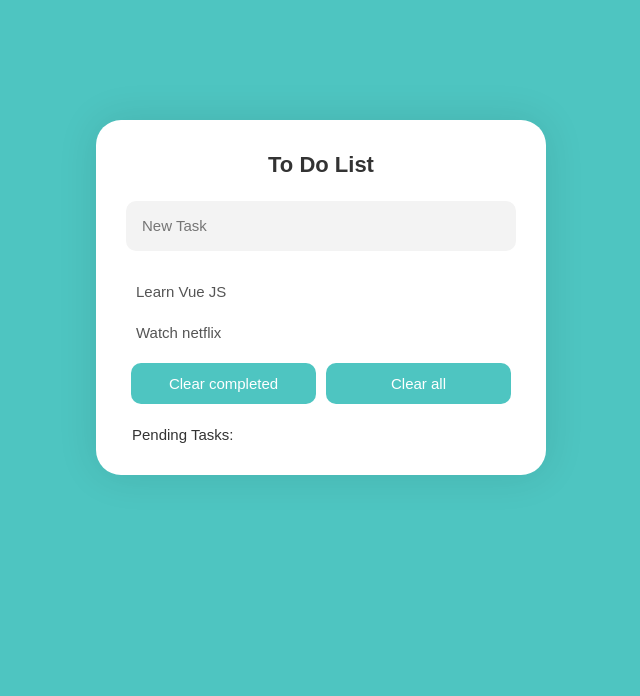
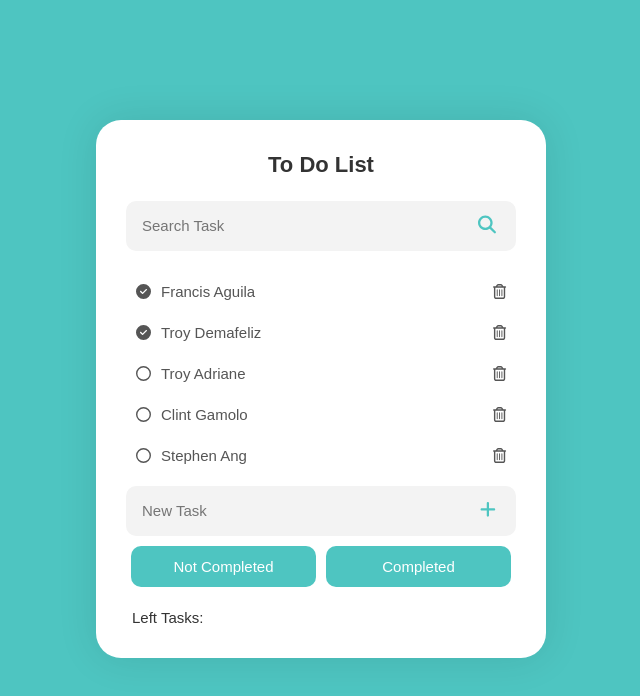
Before and after one commit to Din-Shane-Dominic-Magallanes/ToDoList, a Vue app in the folder to-do-list/: page / in a window 1280 px wide. Shown: the top 696 px of the page, without its empty margins (319-959 px from the left). Built offline with nearby package versions, Linux system fonts and the light colour scheme.

Commit message:
Added icons and styling

```diff
--- a/to-do-list/package.json
+++ b/to-do-list/package.json
@@ -9,6 +9,10 @@
     "preview": "vite preview"
   },
   "dependencies": {
+    "@fortawesome/fontawesome-svg-core": "^6.6.0",
+    "@fortawesome/free-regular-svg-icons": "^6.6.0",
+    "@fortawesome/free-solid-svg-icons": "^6.6.0",
+    "@fortawesome/vue-fontawesome": "^3.0.8",
     "vue": "^3.4.29"
   },
   "devDependencies": {
--- a/to-do-list/src/App.vue
+++ b/to-do-list/src/App.vue
@@ -1,6 +1,6 @@
 <template>
   <div id="app">
-    <task></task>
+    <task :tasks="tasks"></task>
   </div>
 </template>
 
@@ -17,27 +17,27 @@ export default {
       tasks: [
         {
           id: 1,
-          title: "Learn Vue JS",
+          title: "Francis Aguila",
           completed: true,
         },
         {
           id: 2,
-          title: "Watch netflix",
+          title: "Troy Demafeliz",
           completed: true,
         },
         {
           id: 3,
-          title: "Go shopping",
+          title: "Troy Adriane",
           completed: false,
         },
         {
           id: 4,
-          title: "Learn guitar",
+          title: "Clint Gamolo",
           completed: false,
         },
         {
           id: 5,
-          title: "Send email",
+          title: "Stephen Ang",
           completed: false,
         },
       ],
--- a/to-do-list/src/assets/main.css
+++ b/to-do-list/src/assets/main.css
@@ -78,9 +78,24 @@ task
   margin: 0 0 20px;
 }
 
+.search {
+  position: relative;
+  margin: 0 0 30px;
+}
+.search button {
+  background: none;
+  border: none;
+  color: #4ec5c1;
+  font-size: 18px;
+  position: absolute;
+  top: 50%;
+  right: 20px;
+  transform: translateY(-50%);
+}
+
 .form {
   position: relative;
-  margin: 0 0 30px;
+  margin: 0 0 10px;
 }
 
 .form button {
@@ -114,7 +129,7 @@ task
   background: #333;
 }
 
-.pendingTasks {
+.leftTasks {
   padding: 0 6px;
 }
 
@@ -129,7 +144,25 @@ task items
 .taskItems li {
   display: flex;
   justify-content: space-between;
+  align-items: center;
   margin: 0 0 20px;
+}
+
+.taskItems li button {
+  background: none;
+  border: none;
+  display: flex;
+  align-items: center;
+}
+
+.taskItems li button:first-child + button {
+  flex-grow: 1;
+  text-align: left;
+  margin-left: 10px;
+}
+
+.taskItems li button:last-child {
+  margin-left: auto;
 }
 
 .taskItems button {
--- a/to-do-list/src/components/Task.vue
+++ b/to-do-list/src/components/Task.vue
@@ -1,36 +1,38 @@
 <template>
     <div class="container">
       <div class="task">
-        <!-- title -->
+        <!-- Header -->
         <div class="title">
           <h1>To Do List</h1>
         </div>
-        <!-- form -->
-        <div class="form">
-          <input type="text" placeholder="New Task" />
-          <button><i class="fas fa-plus"></i></button>
+        <!-- Search -->
+        <div class="search">
+          <input type="text" placeholder="Search Task" />
+          <button><font-awesome-icon :icon="['fas', 'search']" /></button>
         </div>
-        <!-- task lists -->
+        <!-- Task lists -->
         <div class="taskItems">
           <ul>
-            <li>
-              <button>Learn Vue JS</button>
-              <button><i class="far fa-trash-alt"></i></button>
-            </li>
-            <li>
-              <button>Watch netflix</button>
-              <button><i class="far fa-trash-alt"></i></button>
+            <li v-for="task in tasks" :key="task.id" :class="{'toggle-completed': task.completed}">
+              <button @click="toggle(task)"><font-awesome-icon :icon="task.completed ? ['fas', 'check-circle'] : ['far', 'circle']" /></button>
+              <button @click="toggle(task)">{{ task.title }}</button>
+              <button><font-awesome-icon :icon="['far', 'trash-alt']" /></button>
             </li>
           </ul>
         </div>
-        <!-- buttons -->
+        <!-- Form -->
+         <div class="form">
+          <input type="text" placeholder="New Task" />
+          <button><font-awesome-icon :icon="['fas', 'plus']" /></button>
+        </div>
+        <!-- Filters -->
         <div class="clearBtns">
-          <button>Clear completed</button>
-          <button>Clear all</button>
+          <button>Not Completed</button>
+          <button>Completed</button>
         </div>
-        <!-- pending task -->
-        <div class="pendingTasks">
-          <span>Pending Tasks: </span>
+        <!-- Left task -->
+        <div class="leftTasks">
+          <span>Left Tasks: </span>
         </div>
       </div>
     </div>
@@ -39,5 +41,22 @@
 <script>
   export default {
     name: "Task",
+    props: {
+      tasks: {
+        type: Array,
+        required: true,
+    },
+  },
+
+  methods: {
+    addTodo(){
+
+    }
+
+    ,toggle(task){
+      task.completed = !task.completed;
+    }
+
+    }
   };
 </script>
--- a/to-do-list/src/main.js
+++ b/to-do-list/src/main.js
@@ -3,4 +3,13 @@ import './assets/main.css'
 import { createApp } from 'vue'
 import App from './App.vue'
 
-createApp(App).mount('#app')
+import { library } from '@fortawesome/fontawesome-svg-core';
+import { FontAwesomeIcon } from '@fortawesome/vue-fontawesome';
+import { faSearch, faPlus, faCheckCircle } from '@fortawesome/free-solid-svg-icons';
+import { faTrashAlt, faCircle } from '@fortawesome/free-regular-svg-icons';
+
+library.add(faSearch, faPlus, faCheckCircle, faCircle, faTrashAlt);
+
+createApp(App)
+  .component('font-awesome-icon', FontAwesomeIcon) // Register the FontAwesomeIcon component globally
+  .mount('#app');
```
Also changed, not shown: 1 other file (tests, documents, lock files or other folders).
